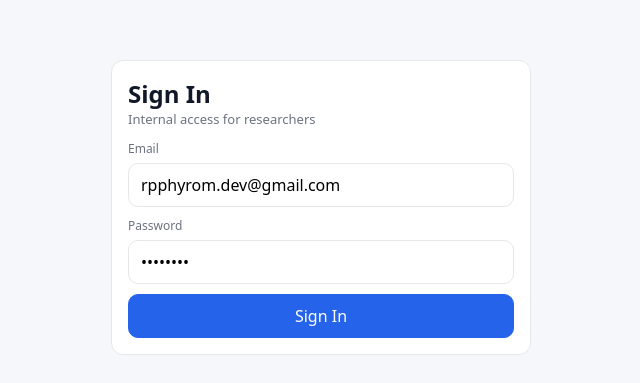
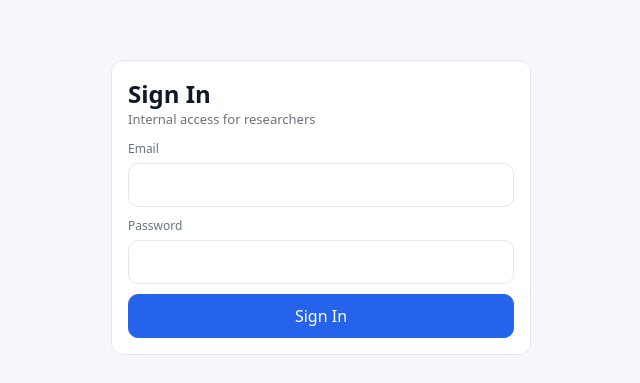
Before and after one commit to RomNeedBoba/KhmerTextNormalizationStorageFront, a React app: page / in a window 1280 px wide. Shown: the part 193-576 px from the top of the page, without its empty margins (319-959 px from the left). Built offline with nearby package versions, Linux system fonts and the light colour scheme; no server answers; the HTML template or start-up script is replaced by a standard one.

Commit message:
change user auth input

```diff
--- a/src/pages/SignInPage.jsx
+++ b/src/pages/SignInPage.jsx
@@ -5,8 +5,8 @@ import { useAuth } from "../auth/AuthContext";
 export default function SignInPage() {
   const { login } = useAuth();
 
-  const [email, setEmail] = useState("rpphyrom.dev@gmail.com");
-  const [password, setPassword] = useState("admin123");
+  const [email, setEmail] = useState("");
+  const [password, setPassword] = useState("");
   const [loading, setLoading] = useState(false);
   const [error, setError] = useState("");
 
```
